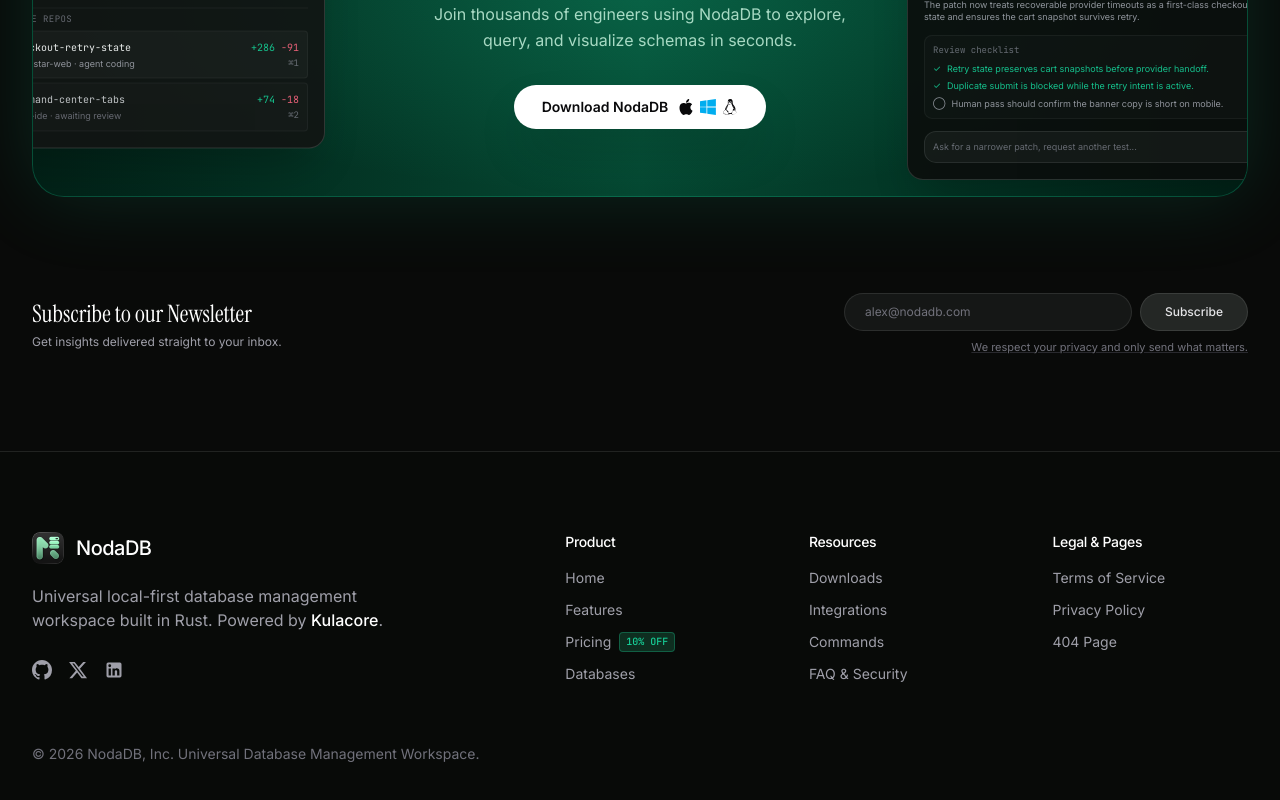
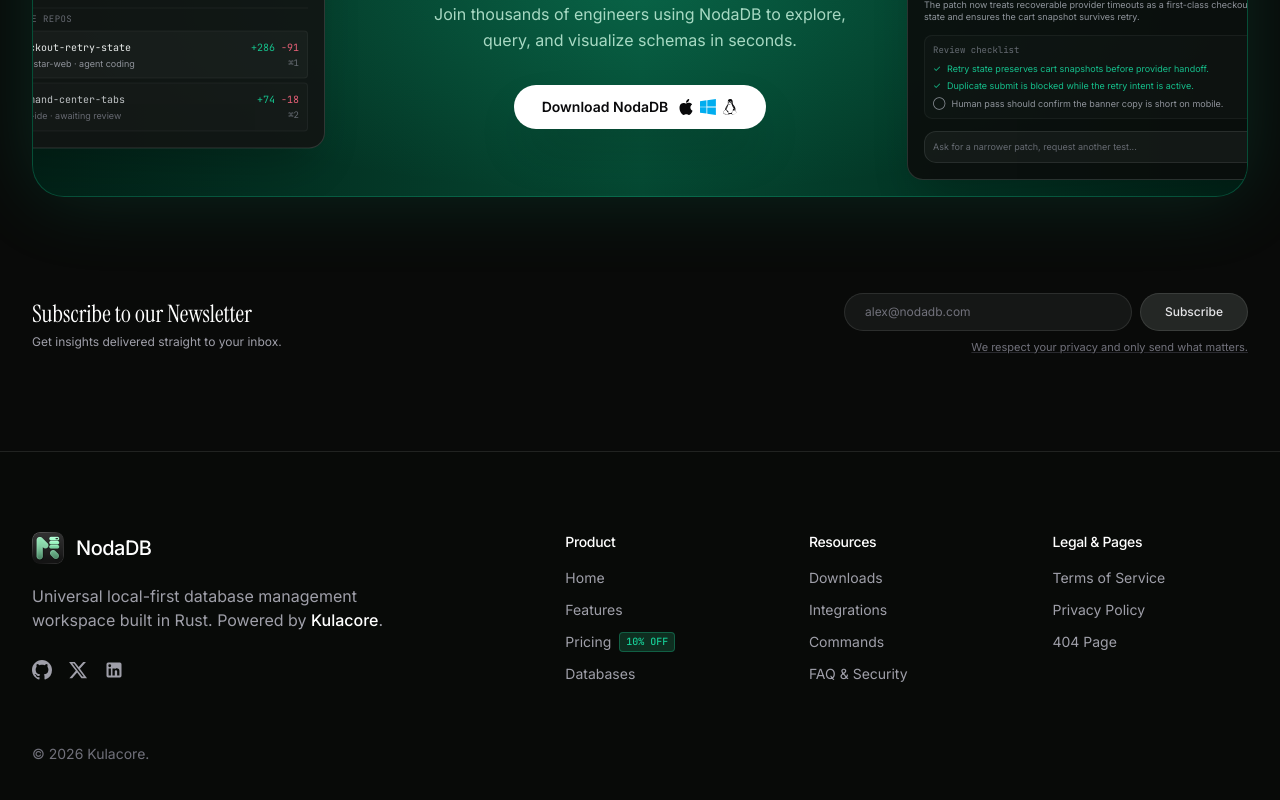
Before and after one commit to ElvinEga/NodaDB_Landing, a Next.js app: page / in a window 1280 px wide. Shown: the part 10057-10857 px from the top of the page. Built offline with nearby package versions, Linux system fonts and the light colour scheme.

Commit message:
Update footer copyright notice
Update the footer copyright notice from "© 2026 NodaDB, Inc. Universal
Database Management Workspace" to "© 2026 Kulacore."

```diff
--- a/components/Footer.tsx
+++ b/components/Footer.tsx
@@ -56,7 +56,7 @@
 
             {/* Bottom Copyright */}
             <div className="pt-8 text-xs sm:text-sm text-zinc-500 font-sans">
-              © 2026 NodaDB, Inc. Universal Database Management Workspace.
+              © 2026 Kulacore.
             </div>
           </div>
 
```
